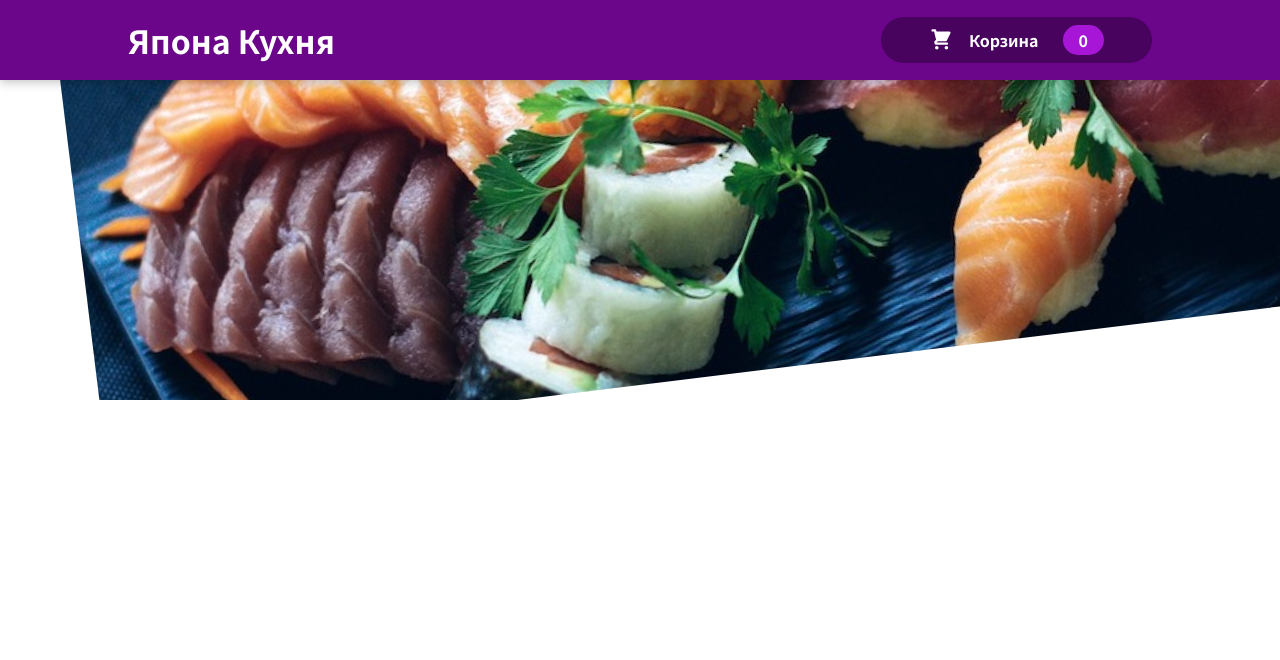
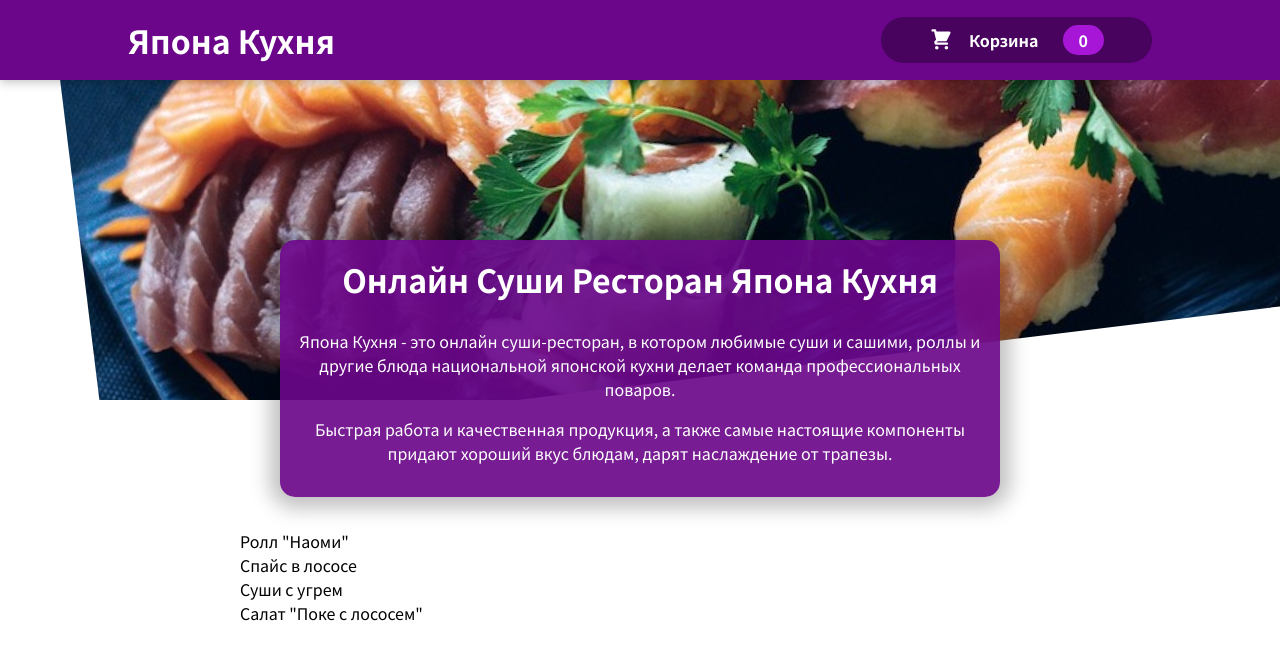
Before and after one commit to IsmayiI/Japanese-cuisine, a React (Vite) app: page / in a window 1280 px wide. Shown: the top 660 px of the page. Built offline with nearby package versions, Linux system fonts and the light colour scheme.

Commit message:
start meals

```diff
--- a/src/App.jsx
+++ b/src/App.jsx
@@ -1,9 +1,13 @@
 import Header from "./components/Layout/Header";
+import Meals from "./components/Meals/Meals";
 
 function App() {
    return (
       <>
          <Header />
+         <main>
+            <Meals />
+         </main>
       </>
    );
 }
--- /dev/null
+++ b/src/components/Meals/MealList.jsx
@@ -0,0 +1,24 @@
+import DUMMY_MEALS from '../../data/dummy-meals'
+
+import styles from './MealList.module.css'
+const { meals } = styles
+
+
+const MealList = () => {
+
+   const mealList = DUMMY_MEALS.map(meal => (
+      <li>
+         {meal.name}
+      </li>
+   ))
+
+   return (
+      <section className={meals} >
+         <ul>
+            {mealList}
+         </ul>
+      </section>
+   )
+}
+
+export default MealList
--- /dev/null
+++ b/src/components/Meals/MealList.module.css
@@ -0,0 +1,24 @@
+.meals {
+  max-width: 50rem;
+  width: 90%;
+  margin: 2rem auto;
+  animation: meals-appear 1s ease-out forwards;
+}
+
+.meals ul {
+  list-style: none;
+  margin: 0;
+  padding: 0;
+}
+
+@keyframes meals-appear {
+  from {
+    opacity: 0;
+    transform: translateY(3rem);
+  }
+
+  to {
+    opacity: 1;
+    transform: translateY(0);
+  }
+}
--- /dev/null
+++ b/src/components/Meals/Meals.jsx
@@ -0,0 +1,17 @@
+
+// import styles from './'
+// const {  } = styles
+import MealList from './MealList'
+import PromoText from './PromoText'
+
+
+const Meals = () => {
+   return (
+      <>
+         <PromoText />
+         <MealList />
+      </>
+   )
+}
+
+export default Meals
--- /dev/null
+++ b/src/components/Meals/PromoText.jsx
@@ -0,0 +1,23 @@
+
+import styles from './PromoText.module.css'
+const { promoText } = styles
+
+
+const PromoText = () => {
+   return (
+      <section className={promoText} >
+         <h2>Онлайн Суши Ресторан Япона Кухня</h2>
+         <p>
+            Япона Кухня - это онлайн суши-ресторан, в котором любимые суши и сашими,
+            роллы и другие блюда национальной японской кухни делает команда
+            профессиональных поваров.
+         </p>
+         <p>
+            Быстрая работа и качественная продукция, а также самые настоящие
+            компоненты придают хороший вкус блюдам, дарят наслаждение от трапезы.
+         </p>
+      </section>
+   )
+}
+
+export default PromoText
--- /dev/null
+++ b/src/components/Meals/PromoText.module.css
@@ -0,0 +1,18 @@
+.promoText {
+   text-align: center;
+   max-width: 45rem;
+   width: 90%;
+   margin: auto;
+   margin-top: -10rem;
+   position: relative;
+   background-color: #6b068ae8;
+   color: white;
+   border-radius: 15px;
+   padding: 1rem;
+   box-shadow: 0 1px 20px 10px rgba(0, 0, 0, 0.25);
+}
+
+.promoText h2 {
+   font-size: 2rem;
+   margin-top: 0;
+}
--- /dev/null
+++ b/src/data/dummy-meals.js
@@ -0,0 +1,30 @@
+const DUMMY_MEALS = [
+   {
+      id: "m1",
+      name: 'Ролл "Наоми"',
+      description:
+         "Сыр Филадельфия, куриное филе, масаго, помидор, огурец, кунжут",
+      price: 11.99,
+   },
+   {
+      id: "m2",
+      name: "Спайс в лососе",
+      description: "Рис, лосось, соус спайс",
+      price: 3.99,
+   },
+   {
+      id: "m3",
+      name: "Суши с угрем",
+      description: "Угорь копченый, соус унаги, кунжут",
+      price: 4.99,
+   },
+   {
+      id: "m4",
+      name: 'Салат "Поке с лососем"',
+      description:
+         "Рис, лосось, огурец, чука, нори, стружка тунца, соус ореховый",
+      price: 7.99,
+   },
+];
+
+export default DUMMY_MEALS
```
